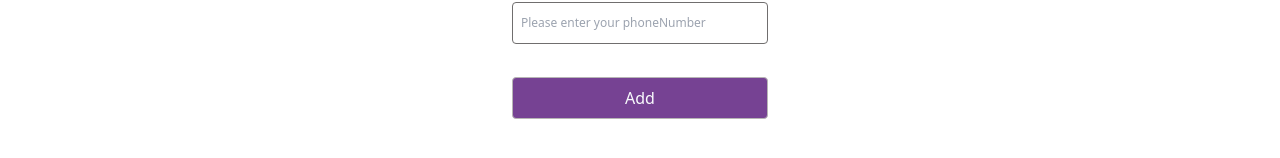
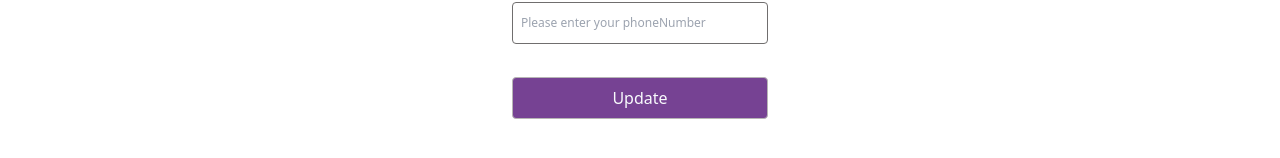
Before and after one commit to Tausif4171/User-Management-System, a React (Create React App) app in the folder frontend/: page /update/1 in a window 1280 px wide. Shown: the part 408-566 px from the top of the page. Built offline with nearby package versions, Linux system fonts and the light colour scheme; no server answers.

Commit message:
update button

```diff
--- a/frontend/src/pages/AddEdit.tsx
+++ b/frontend/src/pages/AddEdit.tsx
@@ -75,7 +75,7 @@ function AddEdit() {
           <input type='text' name='phoneNumber' value={state.phoneNumber} placeholder='Please enter your phoneNumber' onChange={handleInputChange} className='border-[1px] border-[#706e6e] border-solid rounded-[4px] text-[12px] px-2 outline-none' />
 
         </div>
-        <button className='border-[1px] border-[#b7b5b5] border-solid w-[100%] mt-7 px-1 rounded text-[16px] bg-[#764293] text-slate-50'>Add</button>
+        <button className='border-[1px] border-[#b7b5b5] border-solid w-[100%] mt-7 px-1 rounded text-[16px] bg-[#764293] text-slate-50'>{id ? 'Update' : 'Add'}</button>
       </form>
     </div>
 
```
